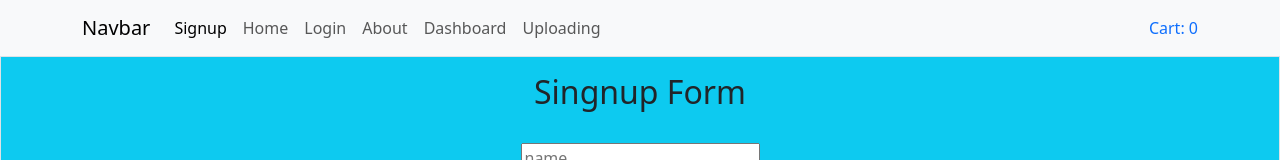
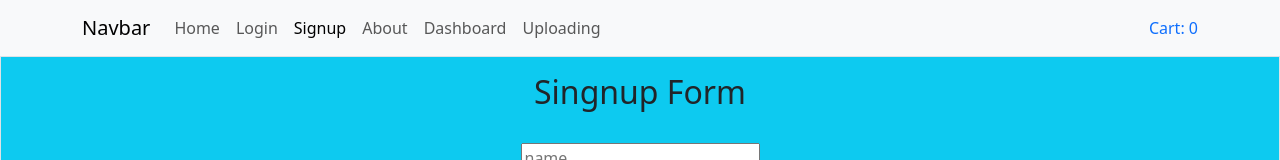
Before and after one commit to Dilawar9/Oldstor, a React (Create React App) app in the folder route/: page /signup in a window 1280 px wide. Shown: the top 160 px of the page. Built offline with nearby package versions, Linux system fonts and the light colour scheme; no server answers.

Commit message:
change menio

```diff
--- a/route/src/component/Navbar.jsx
+++ b/route/src/component/Navbar.jsx
@@ -23,22 +23,29 @@
           </button>
           <div className="collapse navbar-collapse" id="navbarSupportedContent">
             <ul className="navbar-nav me-auto mb-2 mb-lg-0">
-              <li className="nav-item">
+              {/* <li className="nav-item">
                 <NavLink className="nav-link" aria-current="page" to="/signup">
                   Signup
                 </NavLink>
-              </li>
+              </li> */}
               <li className="nav-item">
                 <NavLink className="nav-link" aria-current="page" to="/">
                   Home
                 </NavLink>
               </li>
               {
-                ( props.login ===false ? <li className="nav-item">
+                (props.login === false ?
+                  <><li className="nav-item">
                     <NavLink className="nav-link" aria-current="page" to="/login">
                       Login
                     </NavLink>
-              </li>: <li className="nav-item">
+                    </li>
+                    <li className="nav-item">
+                      <NavLink className="nav-link" aria-current="page" to="/signup">
+                        Signup
+                      </NavLink>
+                    </li>
+                  </>: <li className="nav-item">
                       <NavLink className="nav-link" aria-current="page" to="/logout">
                         Logout
                       </NavLink>
--- a/route/src/pages/Login.jsx
+++ b/route/src/pages/Login.jsx
@@ -43,6 +43,7 @@
             // setPassword(0);
           }else if(res.data.status=="faild"){
             alert(res.data.message)
+            // navigator("/signup")
             return;
           }
         })
--- a/route/src/pages/Signout.jsx
+++ b/route/src/pages/Signout.jsx
@@ -41,7 +41,7 @@
           console.log(res);
           if (res.data.status === "failed") {
               alert(res.data.message);
-              navegate("/login")
+              navegate("/dashboard")
 
             // setTimeout(() => {
             //   // navegate("/login")
```
Also changed, not shown: 4 other files (tests, documents, lock files or other folders). Lines whose indentation alone changed are shown as unchanged.
